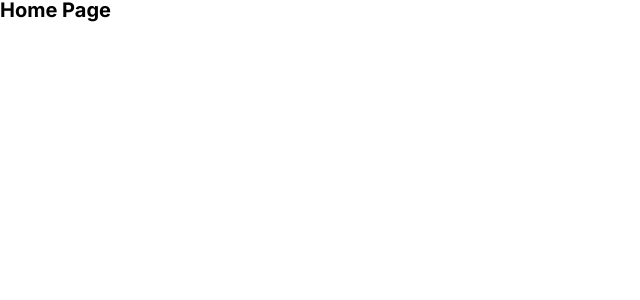
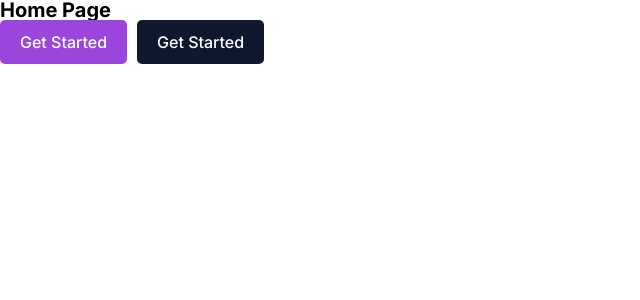
Before and after one commit to sreekarnv/sreekarnutulapati.vercel.app, a Next.js app: page / in a window 1280 px wide. Shown: the top 300 px of the page, without its empty margins (0-640 px from the left). Built offline with nearby package versions, Linux system fonts and the light colour scheme.

Commit message:
setup types for scss modules

```diff
--- /dev/null
+++ b/src/components/shared/button/Button.tsx
@@ -0,0 +1,34 @@
+import React from 'react';
+import clsx from 'clsx';
+import variants from '@/scss/config/theme.module.scss';
+import classes from '@/scss/components/button.module.scss';
+
+interface ButtonProps
+  extends React.DetailedHTMLProps<
+    React.ButtonHTMLAttributes<HTMLButtonElement>,
+    HTMLButtonElement
+  > {
+  hasElevation?: boolean;
+  variant?: keyof typeof variants;
+}
+
+const Button = React.forwardRef(
+  (props: ButtonProps, ref: React.Ref<HTMLButtonElement>) => {
+    const { hasElevation, variant = 'primary' } = props;
+
+    return (
+      <button
+        className={clsx([
+          classes[variant],
+          hasElevation && classes.hasElevation,
+        ])}
+        ref={ref}
+        {...props}
+      />
+    );
+  }
+);
+
+Button.displayName = 'Button';
+
+export default Button;
--- /dev/null
+++ b/src/components/shared/button/index.tsx
@@ -0,0 +1 @@
+export { default } from './Button';
--- a/src/pages/index.tsx
+++ b/src/pages/index.tsx
@@ -1,15 +1,20 @@
 import type { NextPage } from 'next';
 import Seo from '@/components/shared/seo';
+import Button from '@/components/shared/button';
 
-const Home: NextPage = () => {
+const HomePage: NextPage = () => {
   return (
     <>
       <Seo />
       <div>
         <h1>Home Page</h1>
+        <div style={{ display: 'flex', gap: '1rem' }}>
+          <Button variant={'primary'}>Get Started</Button>
+          <Button variant={'secondary'}>Get Started</Button>
+        </div>
       </div>
     </>
   );
 };
 
-export default Home;
+export default HomePage;
--- /dev/null
+++ b/src/scss/components/button.module.scss
@@ -0,0 +1,26 @@
+@use '../variables/main.scss' as variables;
+@use '../mixins/button' as mixins;
+
+.has-elevation {
+  box-shadow: 0 0.5rem 1rem rgba(0, 0, 0, 0.15);
+
+  &:hover,
+  &:focus-visible {
+    transform: translateY(-4px);
+    box-shadow: 0 0.5rem 1rem rgba(0, 0, 0, 0.25);
+  }
+
+  &:active {
+    transform: translateY(-1px);
+    box-shadow: 0 0.5rem 1rem rgba(0, 0, 0, 0.35);
+  }
+}
+
+@each $colorValue, $colorKey in variables.$colors-theme {
+  .#{$colorValue} {
+    @include mixins.solid-button(
+      $color-bg: $colorKey,
+      $color-text: variables.$color-white
+    );
+  }
+}
--- /dev/null
+++ b/src/scss/components/button.module.scss.d.ts
@@ -0,0 +1,3 @@
+export const hasElevation: string;
+export const primary: string;
+export const secondary: string;
--- /dev/null
+++ b/src/scss/config/theme.module.scss
@@ -0,0 +1,7 @@
+@use './../variables/colors' as colors;
+
+@each $colorValue, $colorName in colors.$colors-theme {
+  :export {
+    #{$colorValue}: $colorName;
+  }
+}
--- /dev/null
+++ b/src/scss/config/theme.module.scss.d.ts
@@ -0,0 +1,2 @@
+export const primary: string;
+export const secondary: string;
--- /dev/null
+++ b/src/scss/mixins/_button.scss
@@ -0,0 +1,22 @@
+@use '../variables/main.scss' as variables;
+
+@mixin solid-button($color-bg, $color-text) {
+  &,
+  &:link {
+    padding: 1.2rem 2rem;
+    font-weight: variables.$fw-medium;
+    font-size: 1.6rem;
+    border: none;
+    cursor: pointer;
+    border-radius: 5px;
+    background-color: $color-bg;
+    color: $color-text;
+    transition: all 0.3s ease-out;
+  }
+
+  &:hover,
+  &:focus-visible {
+    background-color: darken($color-bg, 10%);
+    color: $color-text;
+  }
+}
--- /dev/null
+++ b/src/scss/mixins/main.scss
@@ -0,0 +1 @@
+@forward 'button';
--- a/src/scss/variables/_colors.scss
+++ b/src/scss/variables/_colors.scss
@@ -1,7 +1,13 @@
 $color-white: #ffffff;
 $color-black: #000000;
 
-$colors-theme: ();
+$color-primary: #9a46dc;
+$color-secondary: #101830;
+
+$colors-theme: (
+  'primary': $color-primary,
+  'secondary': $color-secondary,
+);
 
 $colors-neutral: (
   'white': $color-white,
```
Also changed, not shown: package.json (+6 -1 lines), 1 other file (tests, documents, lock files or other folders).
